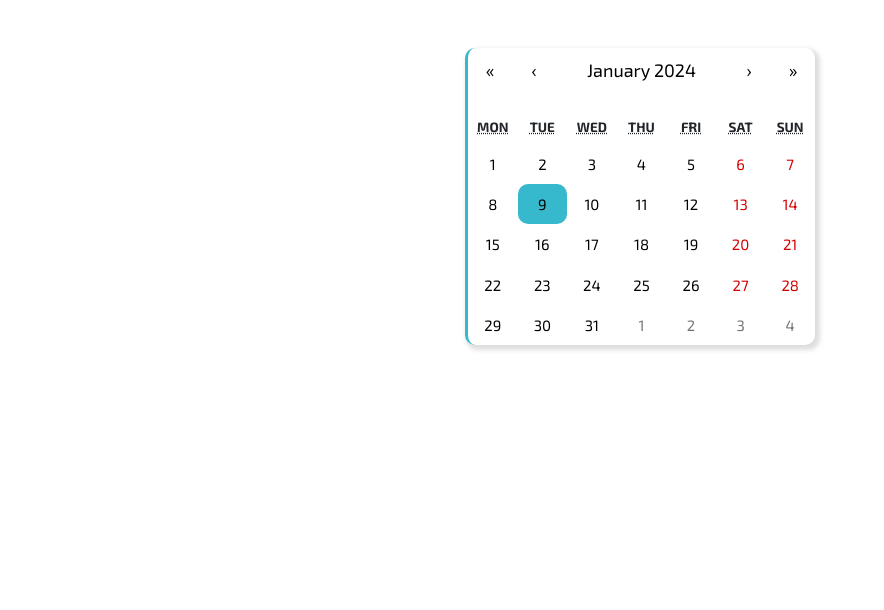
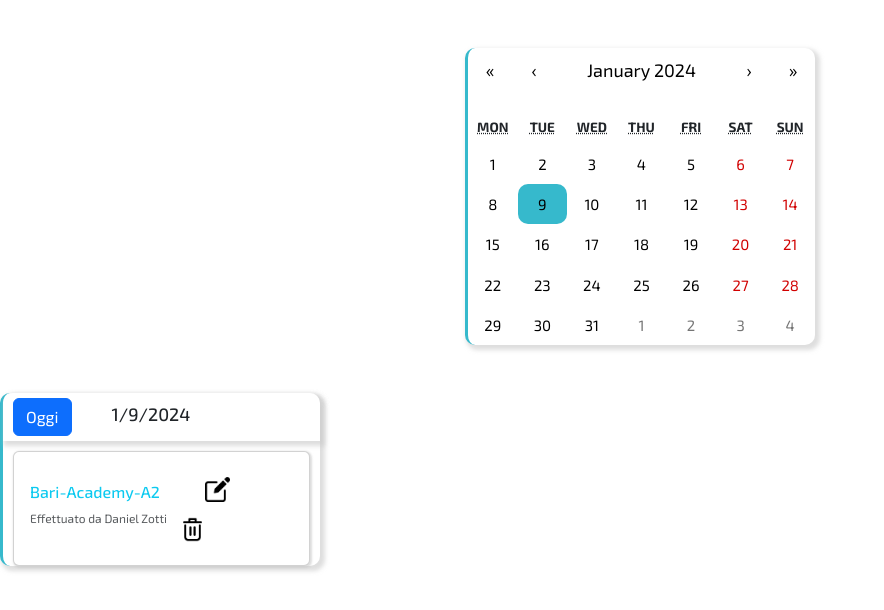
Before and after one commit to asicuro/tirocinio-prenotazione-postazioni, a React (Create React App) app in the folder frontend/prenotazione-postazioni/: page / in a window 1280 px wide. Shown: the top 610 px of the page, without its empty margins (0-884 px from the left). Built offline with nearby package versions, Linux system fonts and the light colour scheme.

Commit message:
aggiunta Agenda

```diff
--- /dev/null
+++ b/frontend/prenotazione-postazioni/src/Agenda.css
@@ -0,0 +1,84 @@
+.cardcontainer {
+        font-family: Exo2;
+        font-size: large;
+        background-color: white;
+        box-shadow: 3px 3px 4px 2px #cacaca9d;
+        flex-direction: row;
+        justify-content: center;
+        align-items: center;
+        max-height: 400px;
+        overflow-y: auto;
+}
+
+.menu{
+    border: 0px;
+        border-left: 3px solid #36b9cc;
+        border-radius: 10px;
+        font-family: Exo2;
+        font-size: large;
+        background-color: white;
+        box-shadow: 3px 3px 4px 2px #cacaca9d;
+        width: 25%;
+}
+
+.titolocontainer{
+    font-family: Exo2;
+    font-size: large;
+    border-top-left-radius: 10px;
+    border-top-right-radius: 10px;
+    background-color: white;
+    box-shadow: 3px 3px 4px 2px #cacaca9d;
+    flex-direction: row;
+    justify-content: center;
+    align-items: center;
+}
+
+.tiny-btn {
+    display: inline-block;
+    margin-left: 10px;
+    width:fit-content;
+    margin-top: 5px;
+    margin-bottom: 5px;
+    font-size: 10px;
+}
+
+.titolo{
+    font-family: Exo2;
+    font-size: large;
+    display: inline-block;
+    margin-left: 40px;
+}
+
+.carta{
+    text-align: left;
+    flex-direction: left;
+    justify-content: left;
+    align-items: left;
+    margin-top: 10px;
+    margin-left: 10px;
+    margin-right: 10px;
+    box-shadow: 1px 1px 2px 1px #cacaca9d;
+}
+
+
+.btn1{
+    text-align: left !important;
+    padding: 0;
+    width: 50px;
+}
+
+.card-text{
+    font-size:12px;
+    text-overflow: ellipsis;
+    white-space: nowrap;
+    overflow: hidden;
+}
+
+.bottoni{
+    margin-left: 25px;
+}
+
+@font-face {
+    font-family: Exo2;
+    src: url(./Fonts/Exo2/Exo2-VariableFont_wght.ttf);
+}
--- /dev/null
+++ b/frontend/prenotazione-postazioni/src/Agenda.jsx
@@ -0,0 +1,46 @@
+import React from 'react';
+import "./Agenda.css";
+
+export const Agenda = ({ giorno, setGiorno }) => {
+
+    const carta = (
+        <div className="card carta pl-0 text-left">
+            <div className="card-body d-flex align-items-center">
+                <div style={{ display: 'inline-block' }}>
+                    <p className="card-title text-info font-weight-bold h6 text-left">Bari-Academy-A2</p>
+                    <p className="card-text mb-2 text-muted">Effettuato da Daniel Zotti</p>
+                </div>
+                <div style={{ display: 'inline-block' }} className='ml-30'>
+                    <button className='btn btn-default bottoni'>
+                        <img src={process.env.PUBLIC_URL + '/edit.png'} alt="Edit" width="25" height="25" onClick={() => alert("modificato")} />
+                    </button>
+                    <button className='btn btn-default'>
+                        <img src={process.env.PUBLIC_URL + '/delete.png'} alt="Delete" width="25" height="25" onClick={() => alert("eliminato")} />
+                    </button>
+                </div>
+            </div>
+        </div>
+    );
+
+
+
+
+
+    const premuto = () => {
+        const nuovaData = new Date();
+        setGiorno(nuovaData);
+        console.log({ giorno });
+    };
+
+    return (
+        <div className='menu'>
+            <div className="titolocontainer">
+                <button className="tiny-btn btn btn-primary" onClick={() => premuto()}>Oggi</button>
+                <h4 className='titolo'>{giorno.toLocaleDateString()}</h4>
+            </div>
+            <div className="cardconteiner">
+                {carta}
+            </div>
+        </div>
+    );
+};
--- a/frontend/prenotazione-postazioni/src/Dashboard.jsx
+++ b/frontend/prenotazione-postazioni/src/Dashboard.jsx
@@ -1,12 +1,14 @@
 import { useState } from "react";
 import { Calendario } from "./Calendario";
+import { Agenda } from "./Agenda"
 
 export const Dashboard = () => {
     const [giorno, setGiorno] = useState(new Date());
 
     return (
-        <div className="App">
+        <div>
             <Calendario setGiorno={setGiorno} />
+            <Agenda giorno={giorno} setGiorno={setGiorno} />
         </div>
     );
 };
```
Also changed, not shown: frontend/prenotazione-postazioni/public/delete.png (added), frontend/prenotazione-postazioni/public/edit.png (added).
